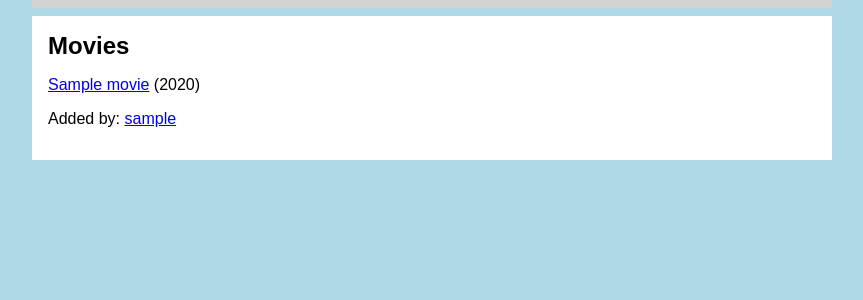
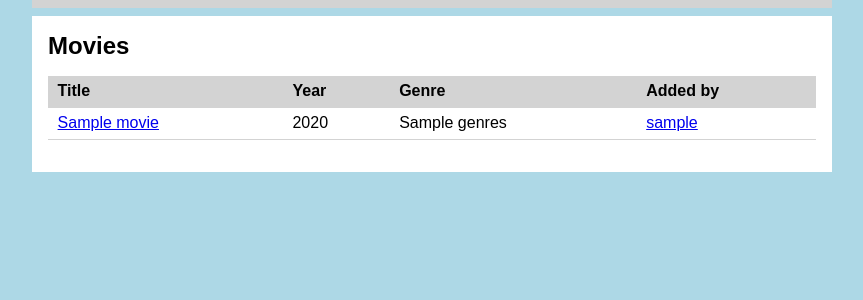
Before and after one commit to mari901/MovieWatchlist, a Flask app: template templates/index.html in a window 1280 px wide. Shown: the part 111-411 px from the top of the page, without its empty margins (208-1071 px from the left). Run offline with Flask 3, Linux system fonts and the light colour scheme; the template is opened without the code that fills it: most values are stand-ins (such as "Sample title", 1, 10 or a date in 2020).

Commit message:
Show movie list as a table with genres

```diff
--- a/static/main.css
+++ b/static/main.css
@@ -50,3 +50,19 @@ nav li {
   padding: 0 1em;
   margin: 0;
 }
+
+table {
+  border-collapse: collapse;
+  width: 100%;
+  margin: 1em 0;
+}
+
+th, td {
+  border-bottom: 1px solid lightgrey;
+  padding: 0.4em 0.6em;
+  text-align: left;
+}
+
+th {
+  background-color: lightgrey;
+}
--- a/templates/index.html
+++ b/templates/index.html
@@ -5,16 +5,24 @@
 {% block content %}
 <h2>Movies</h2>
 
-{% for movie in movies %}
-<div class="thread">
-  <p>
-    <a href="/movie/{{ movie.id }}">{{ movie.title }}</a> ({{ movie.release_year }})
-  </p>
-  <p>
-    Added by: <a href="/user/{{ movie.user_id }}">{{ movie.username }}</a>
-  </p>
-</div>
+{% if movies %}
+<table>
+  <tr>
+    <th>Title</th>
+    <th>Year</th>
+    <th>Genre</th>
+    <th>Added by</th>
+  </tr>
+  {% for movie in movies %}
+  <tr>
+    <td><a href="/movie/{{ movie.id }}">{{ movie.title }}</a></td>
+    <td>{{ movie.release_year }}</td>
+    <td>{{ movie.genres or "" }}</td>
+    <td><a href="/user/{{ movie.user_id }}">{{ movie.username }}</a></td>
+  </tr>
+  {% endfor %}
+</table>
 {% else %}
 <p>No movies yet.</p>
-{% endfor %}
+{% endif %}
 {% endblock %}
```
Also changed, not shown: movies.py (+6 -3 lines).
